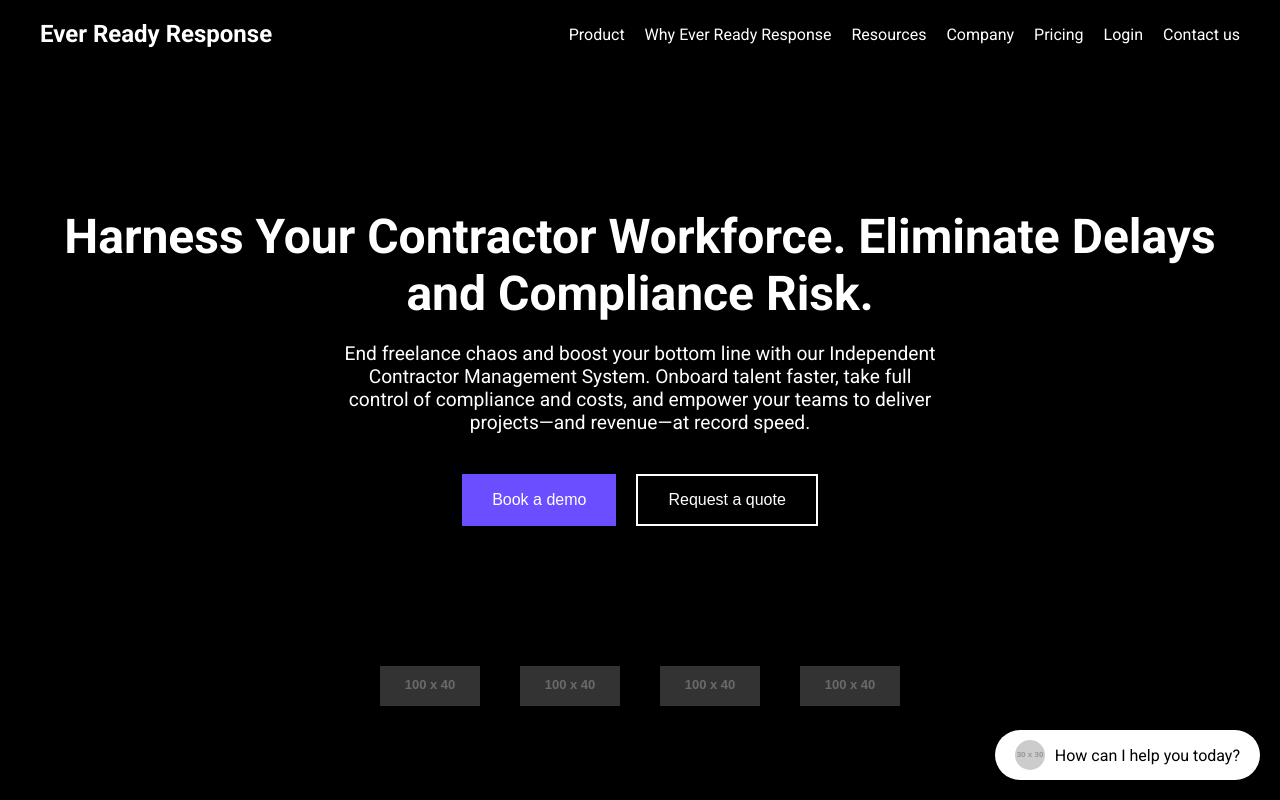
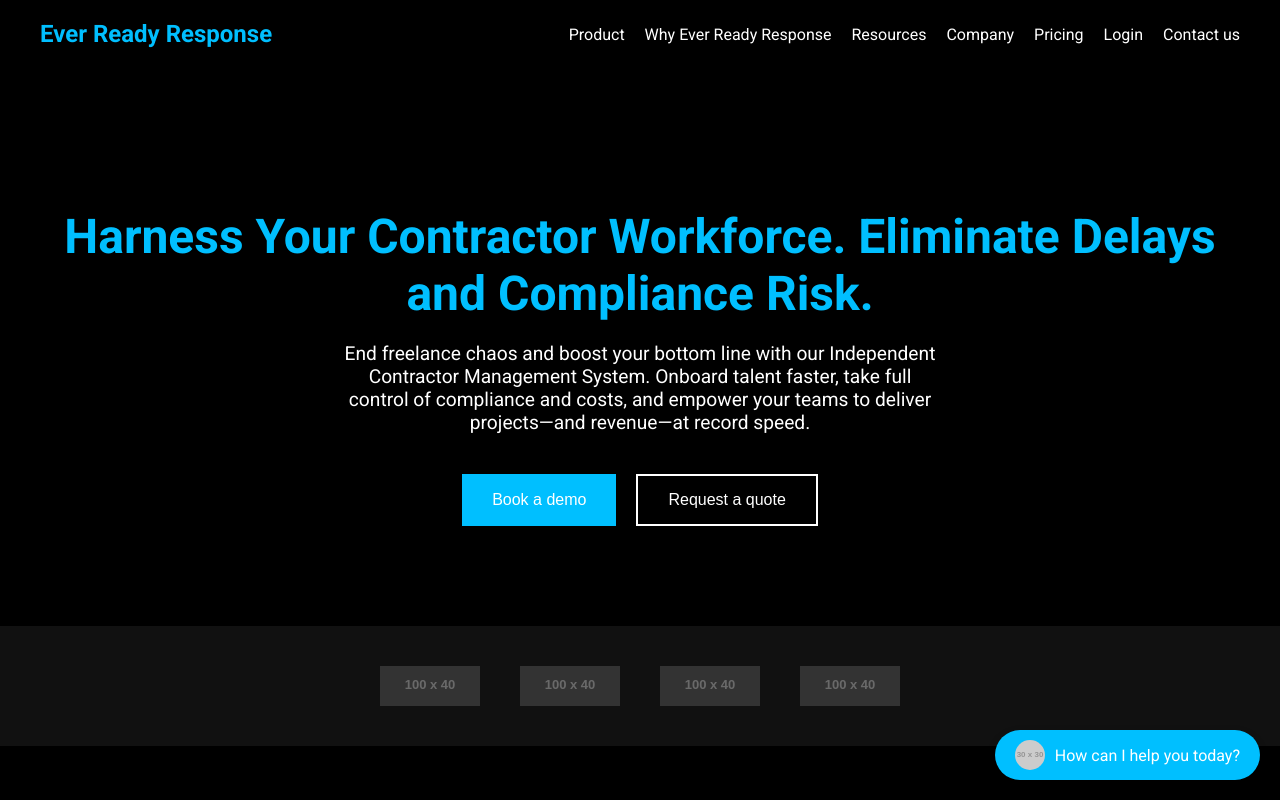
Before and after one commit to everReadyDev/ever-ready.ai, a plain HTML site: page index.html in a window 1280 px wide. Drawn offline with Linux system fonts and the light colour scheme; placeholder pictures from the web are drawn by us.

Commit message:
refactor1

```diff
--- a/index.html
+++ b/index.html
@@ -25,6 +25,7 @@
         header .logo {
             font-size: 1.5em;
             font-weight: bold;
+            color: #00BFFF;
         }
 
         header nav {
@@ -39,17 +40,19 @@
         }
 
         header nav a:hover {
-            color: #888;
+            color: #00BFFF;
         }
 
         .hero {
             text-align: center;
             padding: 100px 20px;
+            background-color: #000;
         }
 
         .hero h1 {
             font-size: 3em;
             margin-bottom: 20px;
+            color: #00BFFF;
         }
 
         .hero p {
@@ -76,8 +79,12 @@
         }
 
         .hero .cta-buttons .btn.demo {
-            background-color: #6b4eff;
+            background-color: #00BFFF;
             color: #fff;
+        }
+
+        .hero .cta-buttons .btn.demo:hover {
+            background-color: #008FCC;
         }
 
         .hero .cta-buttons .btn.quote {
@@ -86,12 +93,18 @@
             border: 2px solid #fff;
         }
 
+        .hero .cta-buttons .btn.quote:hover {
+            color: #00BFFF;
+            border: 2px solid #00BFFF;
+        }
+
         .clients {
             display: flex;
             justify-content: center;
             flex-wrap: wrap;
             gap: 40px;
             padding: 40px 20px;
+            background-color: #111;
         }
 
         .clients img {
@@ -106,8 +119,8 @@
             display: flex;
             align-items: center;
             gap: 10px;
-            background-color: #fff;
-            color: #000;
+            background-color: #00BFFF;
+            color: #fff;
             padding: 10px 20px;
             border-radius: 25px;
             box-shadow: 0 4px 10px rgba(0, 0, 0, 0.2);
@@ -121,7 +134,7 @@
         }
 
         .chat-widget:hover {
-            background-color: #f0f0f0;
+            background-color: #008FCC;
         }
 
         @media (max-width: 768px) {
```
